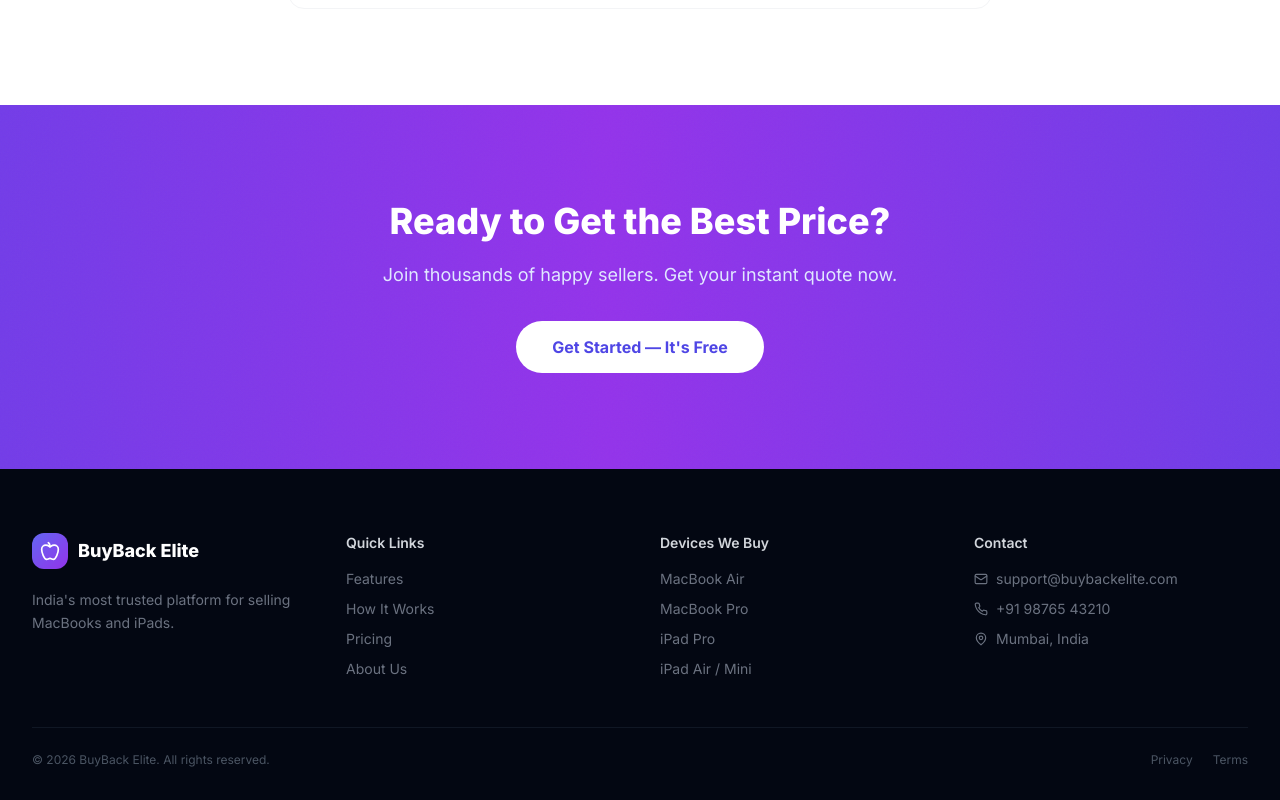
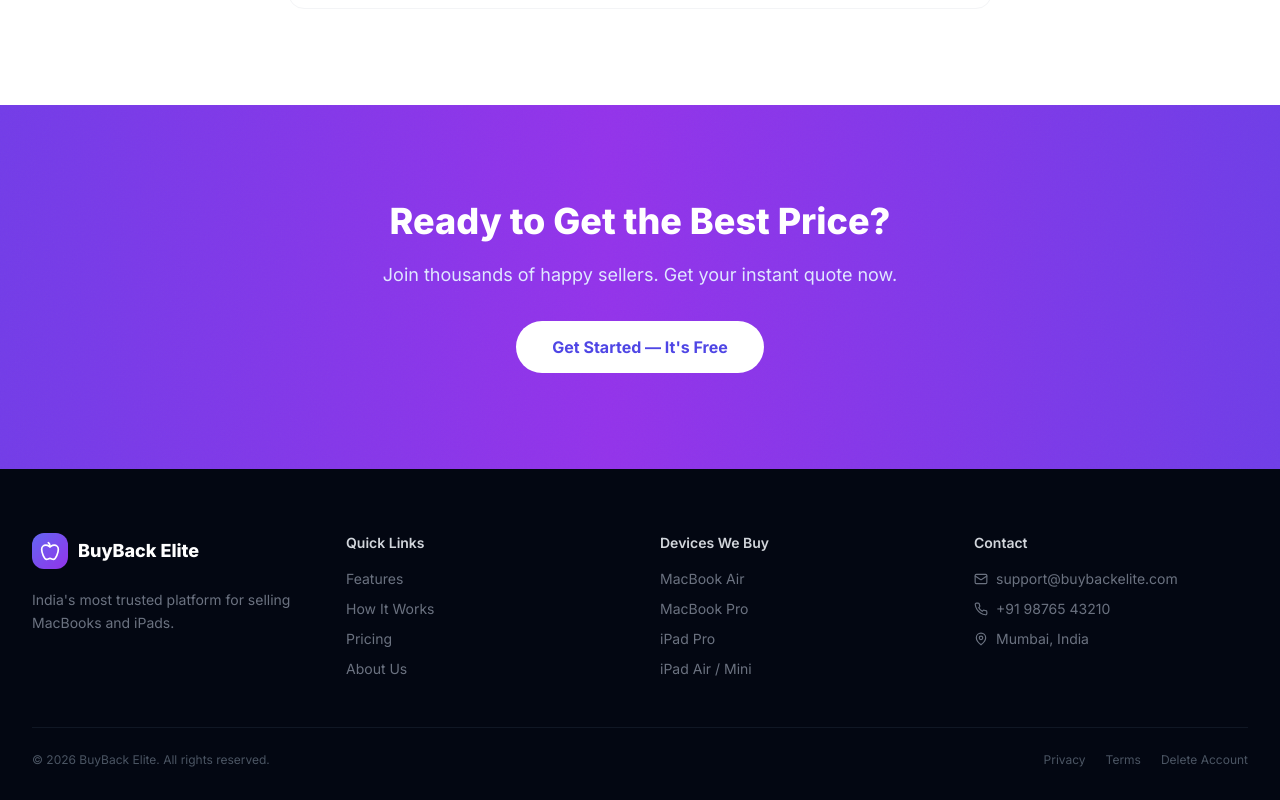
Before and after one commit to raogyreddit/buyback-testing, a React (Vite) app: page / in a window 1280 px wide. Shown: the part 4151-4951 px from the top of the page. Built offline with nearby package versions, Linux system fonts and the light colour scheme; no server answers; the database is empty.

Commit message:
Add Delete Account link to website footer

```diff
--- a/src/pages/LandingPage.jsx
+++ b/src/pages/LandingPage.jsx
@@ -638,6 +638,7 @@
             <div className="flex items-center gap-5 text-xs text-gray-600">
               <Link to="/privacy-policy" className="hover:text-white transition-colors">Privacy</Link>
               <Link to="/terms-of-service" className="hover:text-white transition-colors">Terms</Link>
+              <Link to="/delete-account" className="hover:text-white transition-colors">Delete Account</Link>
             </div>
           </div>
         </div>
```
